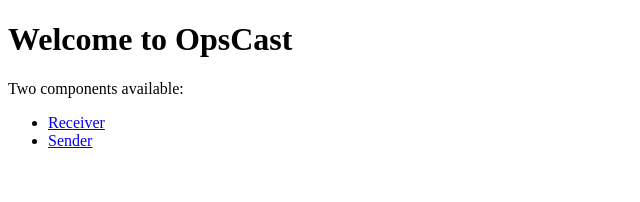
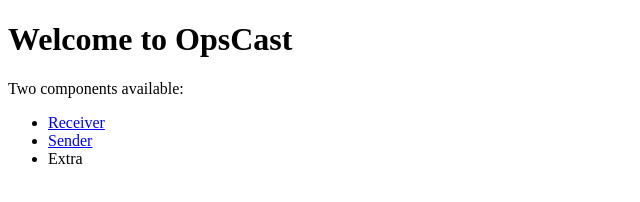
Before and after one commit to stianwestvig/OpsCast, a website: page index.html in a window 1280 px wide. Shown: the full height of the page, 0-640 px from the left. Drawn offline with Linux system fonts and the light colour scheme.

Commit message:
testing new push

```diff
--- a/index.html
+++ b/index.html
@@ -14,6 +14,7 @@
         <li>
             <a href="/sender/index.html">Sender</a>
         </li>
+        <li>Extra</li>
     </ul>
 </body>
 </html>
```
